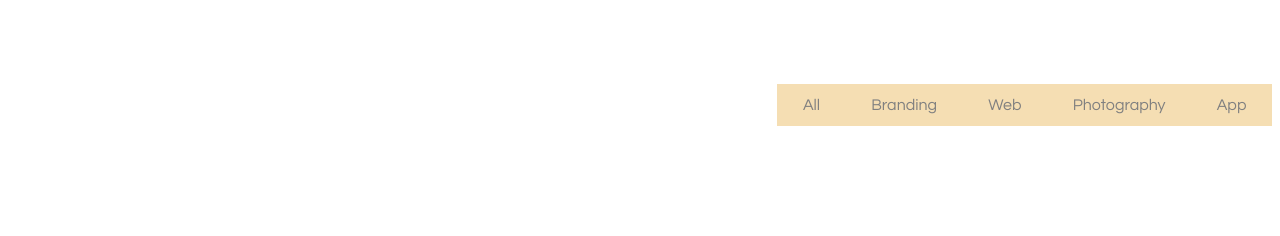
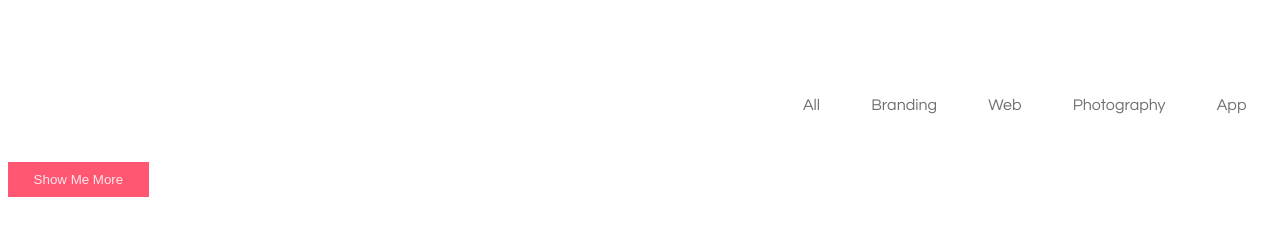
Before and after one commit to Tronax1/FrontEnd-test, a plain HTML site: page index.html in a window 1280 px wide. Drawn offline with Linux system fonts and the light colour scheme.

Commit message:
Added colors to buttons and nav elements

```diff
--- a/Home.css
+++ b/Home.css
@@ -10,7 +10,24 @@
     justify-content: flex-end;
 }
 .Nav-Elements > li {
-    color: gray;
+    color: #707070;
     padding: 1vw 2vw 1vw 2vw;
-    background-color: wheat;
 }
+.Nav-Elements > li:hover {
+    background-color: #ff5672;
+    color: white;
+    transition-duration: 0.5s;
+    animation-timing-function: ease-in-out;
+}
+.Show-More > button {
+    background-color: #ff5672;
+    border: none;
+    color: #ffe8ec;
+    padding: 0.8vw 2vw 0.8vw 2vw;
+}
+.Show-More > button:hover {
+    background-color: #fc758c;
+    color: white;
+    transition-duration: 0.5s;
+    animation-timing-function: ease-in-out;
+}
--- a/index.html
+++ b/index.html
@@ -22,8 +22,13 @@
     <main>
 
     </main>
-    <footer>
-
+    <footer class = "Footer">
+        <div class = "Footer-Align">
+            <div class = "Show-More">
+                <button>Show Me More</button>
+            </div>
+            <div class = "Contact-Info"></div>
+        </div>
     </footer>
 </body>
 </html>
```
